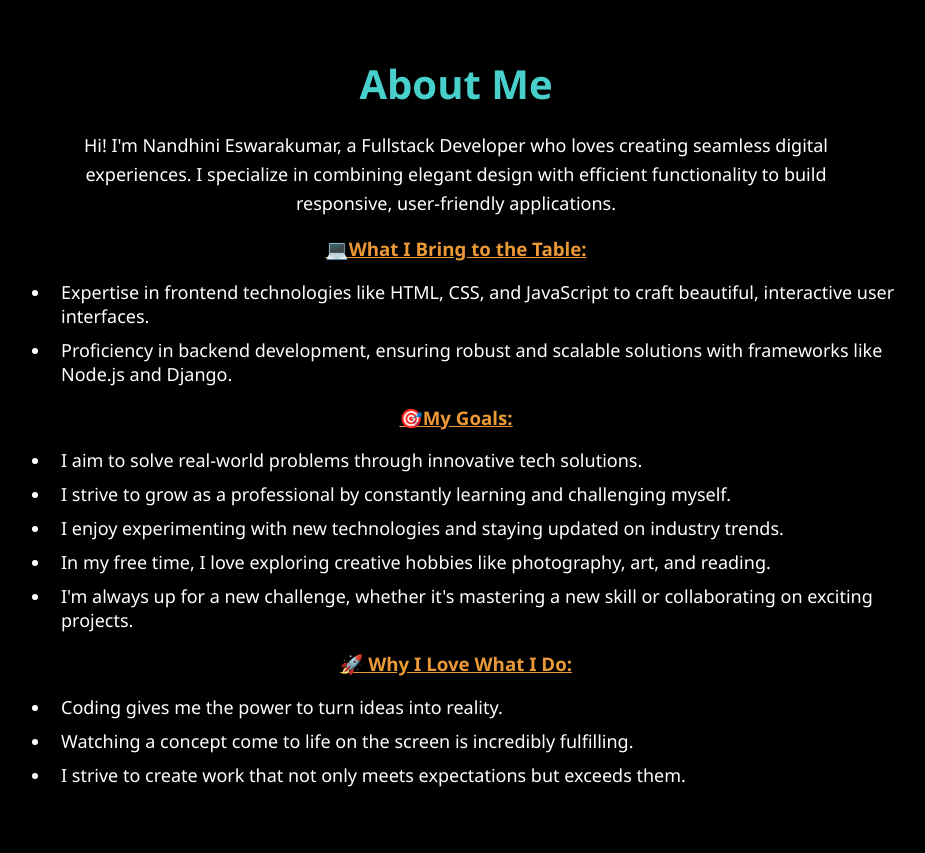
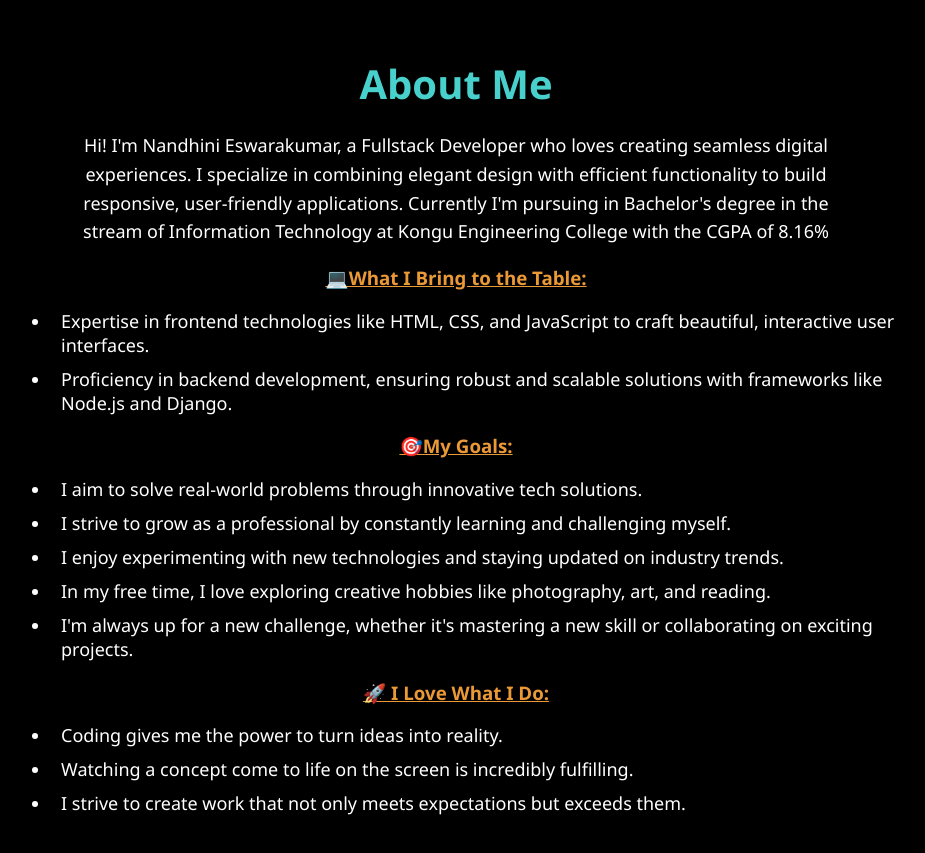
Before and after one commit to NandhiniEswarakumar/Portfolio, a plain HTML site: page index.html in a window 1280 px wide. Shown: the part 900-1753 px from the top of the page, without its empty margins (184-1109 px from the left). Drawn offline with Linux system fonts and the light colour scheme.

Commit message:
Update index.html

```diff
--- a/index.html
+++ b/index.html
@@ -415,6 +415,7 @@
         <p>
             Hi! I'm Nandhini Eswarakumar, a Fullstack Developer who loves creating seamless digital experiences.
             I specialize in combining elegant design with efficient functionality to build responsive, user-friendly applications.
+            Currently I'm pursuing in Bachelor's degree in the stream of Information Technology at Kongu Engineering College with the CGPA of 8.16%
         </p>
         <h3 style="text-decoration: underline;color: #ea9936;">💻What I Bring to the Table:</h3>
                 <ul>
@@ -432,7 +433,7 @@
                     <li>I'm always up for a new challenge, whether it's mastering a new skill or collaborating on exciting projects.</li>
                 </ul>
               </li>
-              <h3 style="text-decoration: underline;color: #ea9936;">🚀 Why I Love What I Do:</h3>
+              <h3 style="text-decoration: underline;color: #ea9936;">🚀 I Love What I Do:</h3>
                 <ul>
                     <li>Coding gives me the power to turn ideas into reality.</li>
                     <li>Watching a concept come to life on the screen is incredibly fulfilling.</li>
```
